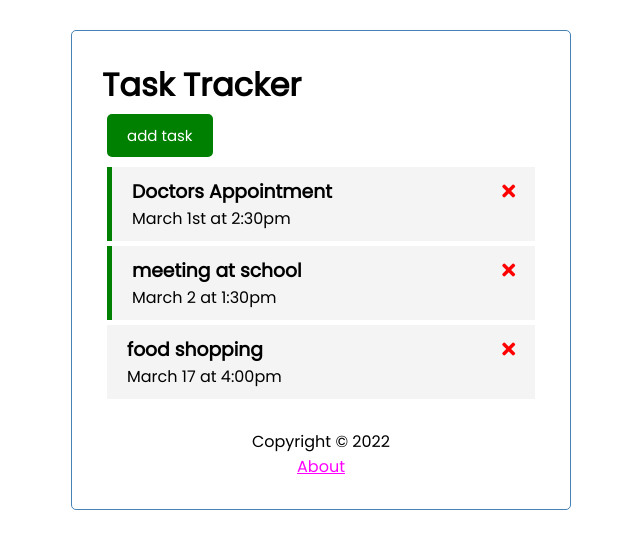
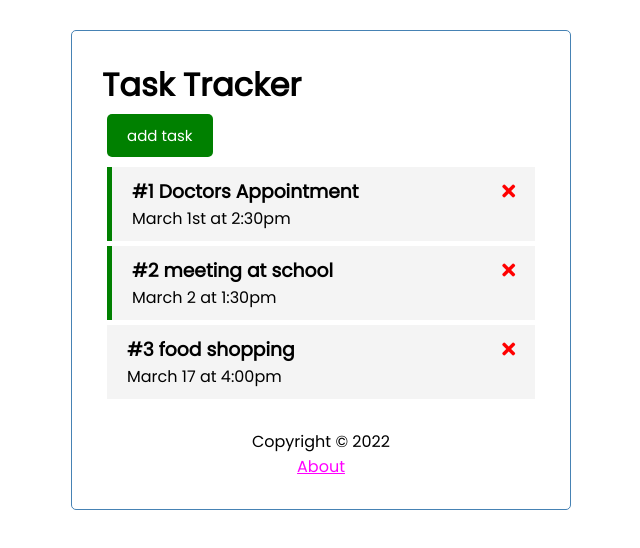
Before and after one commit to christopherdent/vue-learning, a Vue app in the folder vue-learning/: page / in a window 1280 px wide. Shown: the top 548 px of the page, without its empty margins (319-959 px from the left). Built offline with nearby package versions, Linux system fonts and the light colour scheme.

Commit message:
Front end complete, Vue learned

```diff
--- a/vue-learning/src/App.vue
+++ b/vue-learning/src/App.vue
@@ -1,93 +1,25 @@
   <template>
     <div class="container">
-      <Header
-      @toggle-add-task="toggleAddTask"
-      title="Task Tracker"
-       />
-      <!-- <div v-if="showAddTask"> tutorial's way to toggle, I did my own-->
-      <AddTask @add-task="addTask" />
-      <!-- </div> -->
-      <Tasks @toggle-reminder="toggleReminder" @delete-task="deleteTask"
-      :tasks="tasks" />
+      <Header title="Task Tracker" />
+        <router-view></router-view>
       <Footer />
     </div>
-
   </template>
-
-
-
-
 
 <script>
 //import components here
 import Footer from './components/Footer'
 import Header from './components/Header'
-import Tasks from './components/Tasks'
-import AddTask from './components/AddTask'
+
+
 ///register components below
 
 export default {
     name: 'App',
       components: {
       Header,
-     Tasks,
-     AddTask,
       Footer
-
      },
-///data causes components to render
-  data() {
-    return {
-      // showAddTask: false  //tutorial way for toggle
-      tasks: []
-    }
-  },
-  methods: {
-    // toggleAddTask(){
-    //   this.showAddTask = !this.showAddTask
-    // },  ///this method was tutorial's way to toggle. mine works fine although this is the more 'vue' way to do it.
-    addTask(task){
-      this.tasks = [...this.tasks, task]
-    },
-
-    deleteTask(id) {
-
-      console.log('task', id)
-    if(confirm("are you sure")){
-      this.tasks = this.tasks.filter((task) => task.id !== id)
-      }
-    },
-    toggleReminder(id) {
-      console.log(id)
-      this.tasks = this.tasks.map((task) => task.id === id ? {...task, reminder: !task.reminder} : task)
-
-    }
-  },
-
-  created() {
-    //typically an http request would go here, for now just hardcoding
-    ///request might look like this.tasks = this.fetchTasks()
-    this.tasks = [
-      {
-        id: 1,
-        text: 'Doctors Appointment',
-        day: 'March 1st at 2:30pm',
-        reminder: true,
-      },
-      {id: 2,
-      text: 'meeting at school',
-      day: 'March 2 at 1:30pm',
-      reminder: true,
-
-      },
-      {
-        id: 3,
-        text: 'food shopping',
-        day: ' March 17 at 4:00pm',
-        reminder: false,
-      }
-    ]
-  }
     }
 </script>
 
--- a/vue-learning/src/components/AddTask.vue
+++ b/vue-learning/src/components/AddTask.vue
@@ -50,7 +50,7 @@ export default {
                 return
             }
         const newTask = {
-            id: Math.floor(Math.random() * Math.random() ),
+            id: Math.floor(Math.random() * 1000 ),
             text: this.text,
             day: this.day,
             reminder: this.reminder
--- a/vue-learning/src/components/Button.vue
+++ b/vue-learning/src/components/Button.vue
@@ -19,7 +19,7 @@
 
                 let form = document.getElementById('form')
                 let button = document.getElementById('add-button')
-                if (!form.hidden) {  //if form not hidden
+                if (!form.hidden) {
                     form.hidden = true;
                     button.innerText = "add task";
                     button.classList.remove('btn-cancel');
--- a/vue-learning/src/components/Footer.vue
+++ b/vue-learning/src/components/Footer.vue
@@ -1,10 +1,15 @@
 <template>
     <footer>
 
-<p>Copyright &copy; 2022</p>
-    <a href ="/about">About</a>
+    <p>Copyright &copy; 2022</p>
+
+    <!-- <a href ="/about">About</a> -->
+
+    <router-link to = "/about">About</router-link>
+
     </footer>
-</template>
+
+    </template>
 
 
 <style scoped>
--- a/vue-learning/src/components/Task.vue
+++ b/vue-learning/src/components/Task.vue
@@ -6,7 +6,7 @@
     >
 
 
-    <h3>{{ task.text }}
+    <h3>#{{ task.id }} {{ task.text }}
 
         <i @click ="$emit('delete-task', task.id)" class = 'fas fa-times'></i>
     </h3>
--- a/vue-learning/src/components/Tasks.vue
+++ b/vue-learning/src/components/Tasks.vue
@@ -1,11 +1,11 @@
 <template>
     <div>
         <div :key="task.id" v-for="task in tasks">
-            <Task @toggle-reminder="$emit('toggle-reminder', task.id)" v-on:delete-task="$emit('delete-task', task.id)"
 
+            <Task @toggle-reminder="$emit('toggle-reminder', task.id)" v-on:delete-task="$emit('delete-task', task.id)" :task="task"/>
 
-            :task="task"/>
- <!-- <button v-on:click="onClick()" v-bind:style="{ background: color }"  class="btn">{{text}} </button> -->
+            <!-- <button v-on:click="onClick()" v-bind:style="{ background: color }"  class="btn">{{text}} </button> -->
+
         </div>
     </div>
 </template>
--- a/vue-learning/src/main.js
+++ b/vue-learning/src/main.js
@@ -5,4 +5,6 @@ import router from './router'
 
 
 
-createApp(App).use(router).mount('#app')
+createApp(App)
+    .use(router)
+    .mount('#app')
--- a/vue-learning/src/router/index.js
+++ b/vue-learning/src/router/index.js
@@ -1,10 +1,16 @@
 import {createRouter, createWebHistory} from 'vue-router'
 import About from '../views/About'
-
+import Home from '../views/Home'
 
 
 
 const routes = [
+    {
+        path: '/',
+        name: 'Home',
+        component: Home
+
+    },
     {
         path: '/about',
         name: 'About',
--- a/vue-learning/src/views/About.vue
+++ b/vue-learning/src/views/About.vue
@@ -1,5 +1,6 @@
 <template>
-    <h1>About</h1>
-
-
+    <div>
+        <h1>Version 1.0.0</h1>
+        <router-link to='/'>Go Back</router-link>
+    </div>
 </template>
--- /dev/null
+++ b/vue-learning/src/views/Home.vue
@@ -0,0 +1,77 @@
+<template>
+    <div>
+        <AddTask
+        @add-task="addTask"
+        />
+
+        <Tasks
+        @toggle-reminder="toggleReminder"
+        @delete-task="deleteTask"
+        :tasks="tasks"
+        />
+    </div>
+</template>
+
+
+<script>
+    import Tasks from '../components/Tasks'
+    import AddTask from '../components/AddTask'
+
+
+    export default {
+        name: 'Home',
+        components: {
+            Tasks,
+            AddTask,
+        },
+        data() {   ///data is like state
+            return {
+            tasks: [],
+            }
+        },
+          methods: {
+
+    // toggleAddTask(){
+    //   this.showAddTask = !this.showAddTask
+    // },  ///this method was tutorial's way to toggle. mine works fine although this is the more 'vue' way to do it.
+
+        addTask(task){
+            this.tasks = [...this.tasks, task]
+          },
+
+        deleteTask(id) {
+           if(confirm("are you sure")){
+             this.tasks = this.tasks.filter((task) => task.id !== id)
+           }
+         },
+        toggleReminder(id) {
+          this.tasks = this.tasks.map((task) => task.id === id ? {...task, reminder: !task.reminder} : task)
+          }
+        },
+
+  created() {
+    //typically an http request would go here, for now just hardcoding
+    ///request might look like this.tasks = this.fetchTasks()
+    this.tasks = [
+        {
+            id: 1,
+            text: 'Doctors Appointment',
+            day: 'March 1st at 2:30pm',
+            reminder: true,
+        },
+        {id: 2,
+        text: 'meeting at school',
+        day: 'March 2 at 1:30pm',
+        reminder: true,
+
+        },
+        {
+            id: 3,
+            text: 'food shopping',
+            day: ' March 17 at 4:00pm',
+            reminder: false,
+        }
+    ]
+  }
+ }
+</script>
```
Lines whose indentation alone changed are shown as unchanged.
